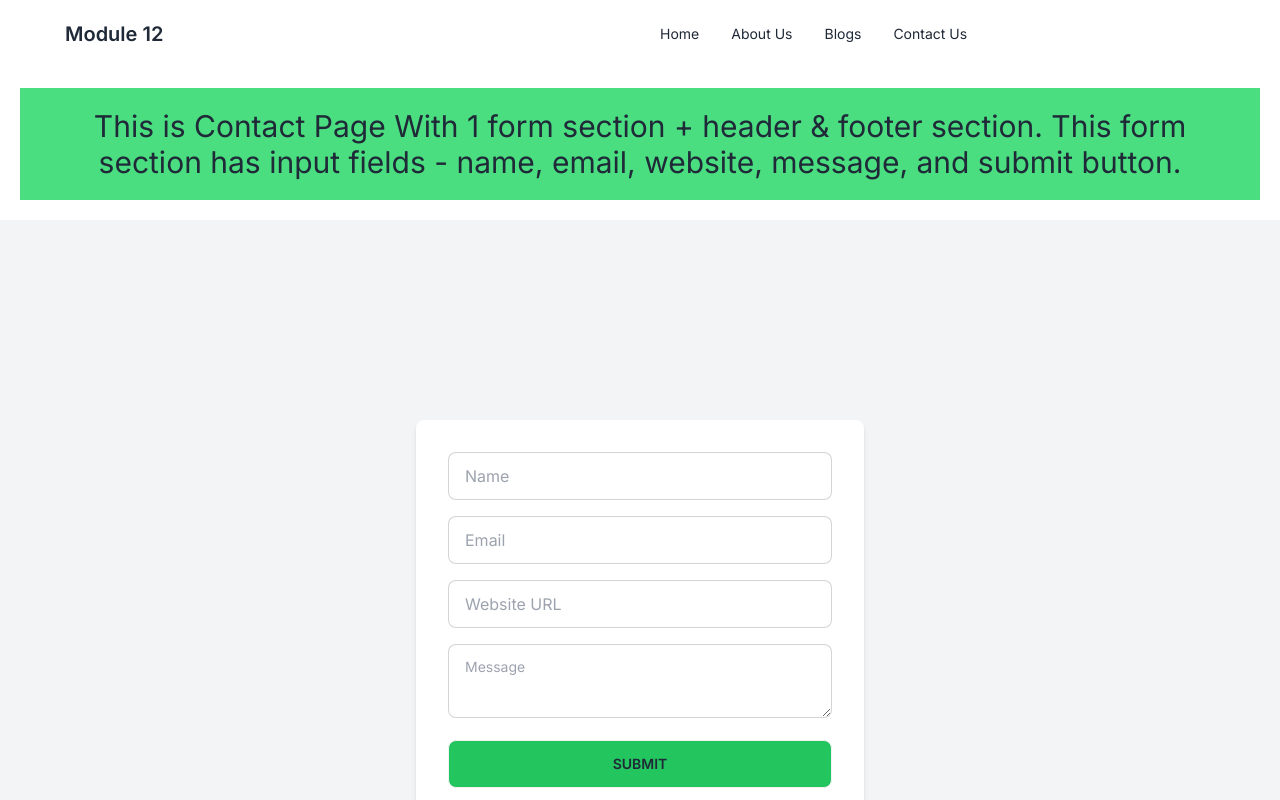
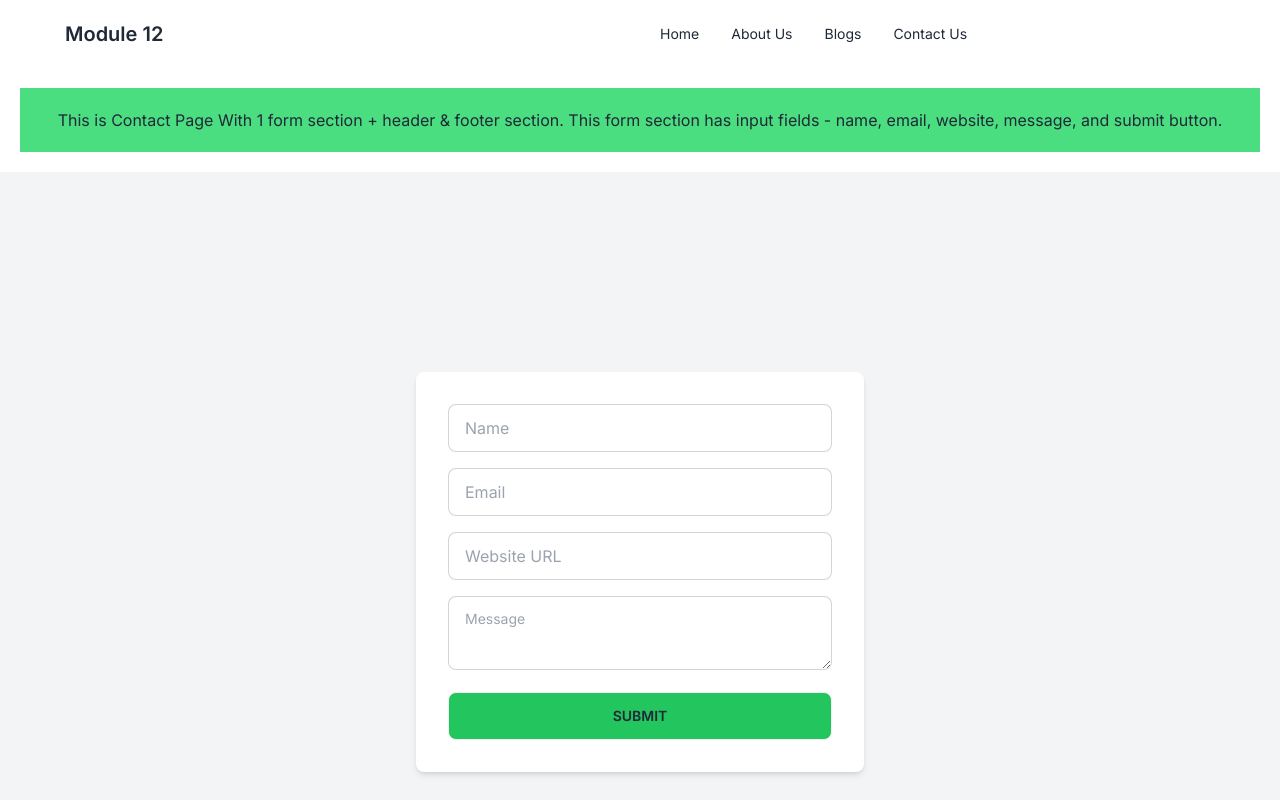
Before and after one commit to mohiuddin-swe/Assignment-Module12, a Next.js app: page /contact in a window 1280 px wide. Shown: the top 800 px of the page. Built offline with nearby package versions, Linux system fonts and the light colour scheme.

Commit message:
Update page.jsx

```diff
--- a/app/(pages)/contact/page.jsx
+++ b/app/(pages)/contact/page.jsx
@@ -1,7 +1,7 @@
 const ContactPage = () => {
   return (
     <>
-    <div className="text-center text-3xl p-5 m-5 bg-green-400">
+    <div className="text-center p-5 m-5 bg-green-400">
       <h1>This is Contact Page With 1 form section + header & footer section. This form section has input fields - name, email, website, message, and submit button.</h1>
         </div>
     <div className="h-screen bg-gray-100 flex items-center justify-center">
```
